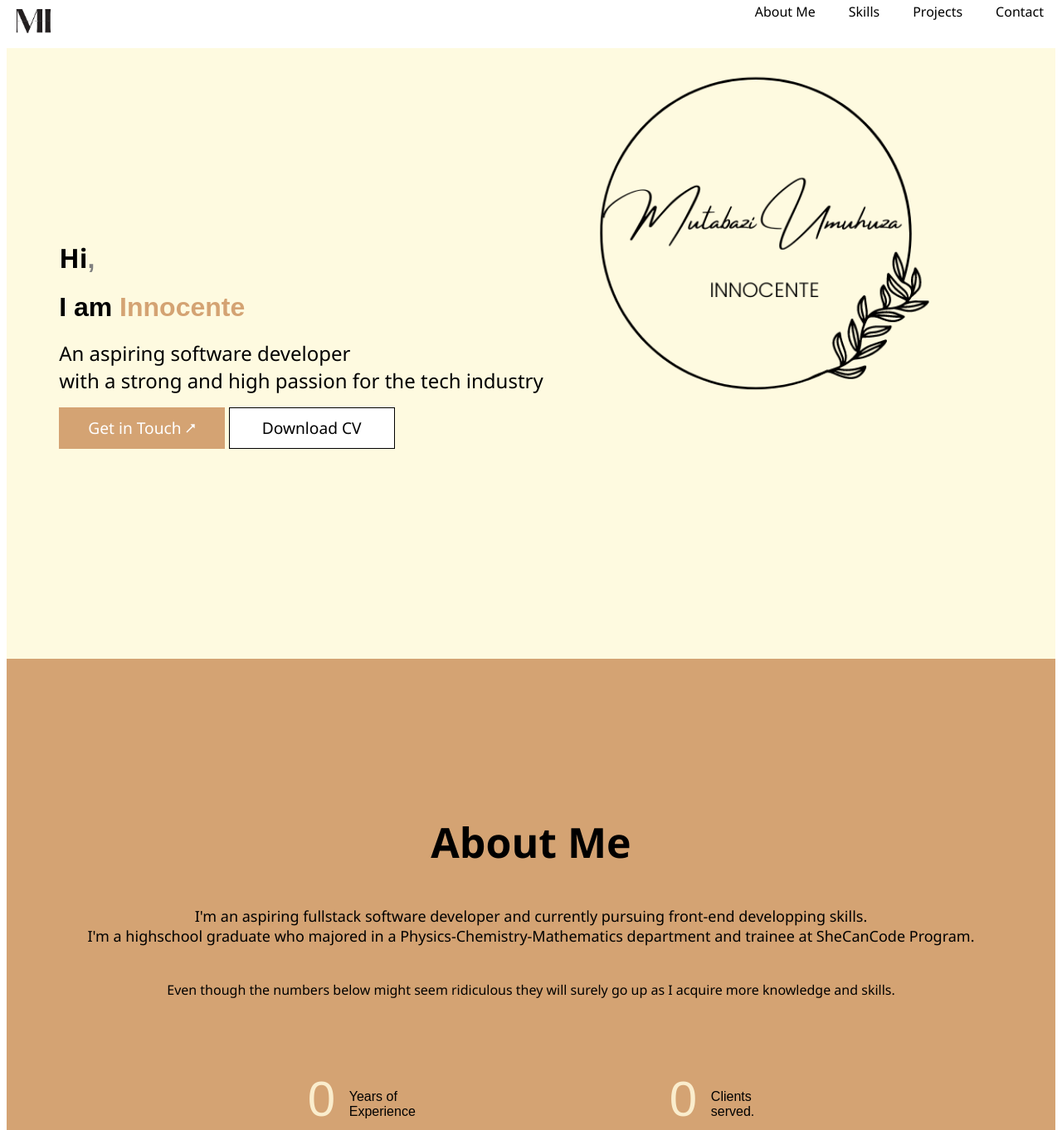
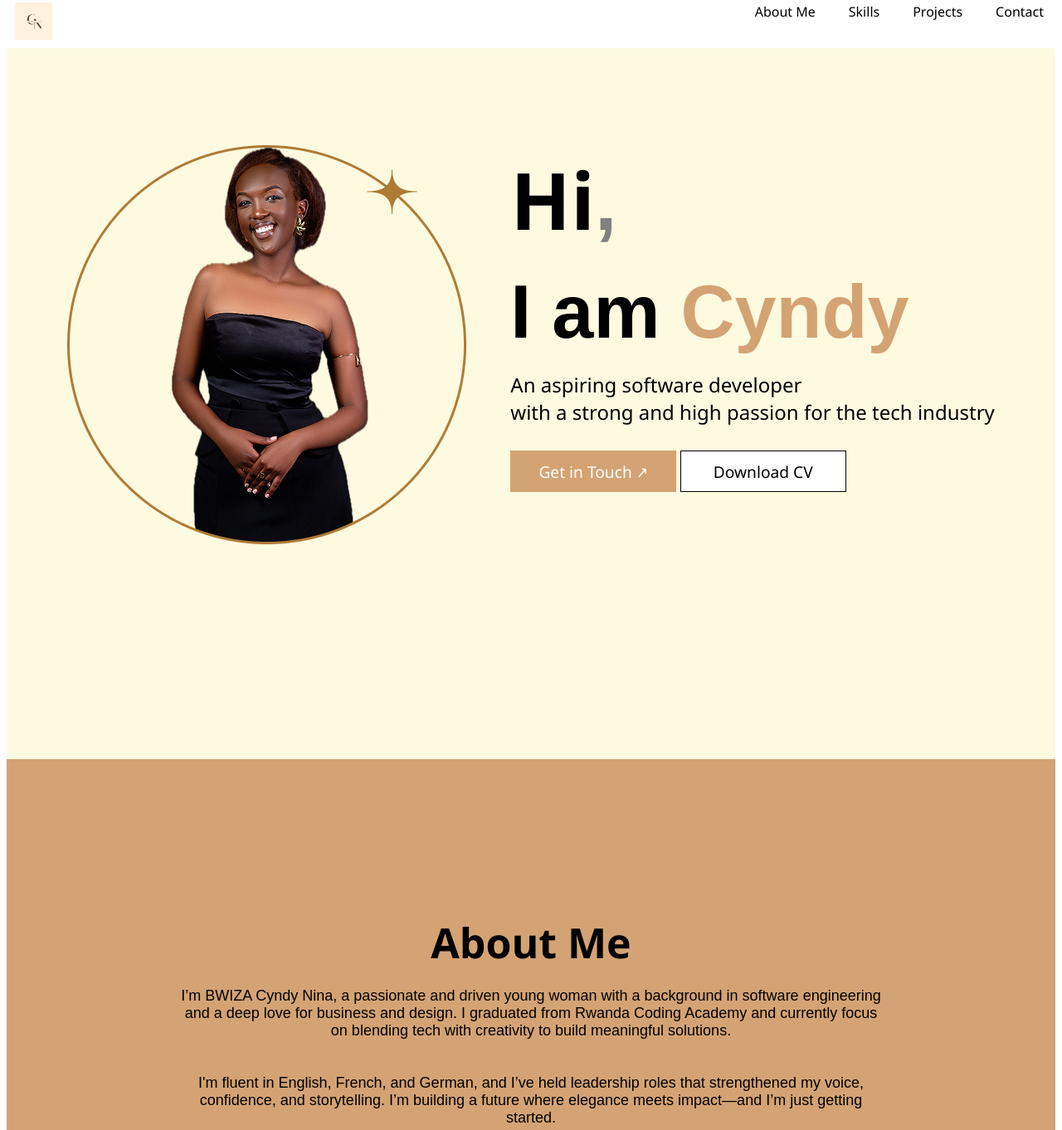
Before and after one commit to innocentemutabazi/Portofolio, a plain HTML site: page index.html in a window 1280 px wide. Shown: the part 23-1385 px from the top of the page at 83% size. Drawn offline with Linux system fonts and the light colour scheme.

Commit message:
Update portfolio layout and content, including CSS adjustments and image replacements

```diff
--- a/index.html
+++ b/index.html
@@ -12,7 +12,7 @@
   <header>
     <nav>
       <a href="#home">
-        <img class="headerlogo" src="./pictures/Mutabazi Umuhuza.png">
+        <img class="headerlogo" src="./pictures/1.png">
       </a>
       <ul>
 
@@ -25,39 +25,40 @@
   </header>
 
   <section id="home">
-    <p>
-      <img class="logo1" src="./pictures/Black Pink Bold Elegant Monogram Personal Brand Logo.png">
-      <br><br><br><br><br><br><br><br><br><br><br><br><br><br>
-
+    <div class="intro-image">
+      <img class="logo1" src="./pictures/Group 1.png">
+    </div>
+    <div class="intro-text">
     <h1>Hi<span class="comma">,</span></h1>
 
-    <h2><span class="intro">I am <span class="greetings">Innocente</span></span></h2>
+    <h2><span class="intro">I am <span class="greetings">Cyndy</span></span></h2>
     <span class="role"> An aspiring software developer <br> with a strong and high passion for the tech industry</span>
+    <div class="buttons-div">
+    <a href="#contact"> <button class="button1">Get in Touch &#x2197;</button></a>
+    <a href="https://flowcv.com/resume/qates8k7eo" target="_blank"> <button class="button2">Download CV</button></a>
+    </div>
+  </div>
 
-    </p>
-    <a href="#contact"> <button class="button1">Get in Touch &#11111;</button></a>
-    <a href="https://resume.io/r/ikiz0VqNU" target="_blank"> <button class="button2">Download CV</button></a>
   </section>
   <section id="about">
     <h1><span class="heading2">About Me</span></h1>
     <p class="p1">
-      I'm an aspiring fullstack software developer and currently pursuing front-end developping skills.
+      I’m BWIZA Cyndy Nina, a passionate and driven young woman with a background in software engineering and a deep love for business and design. I graduated from Rwanda Coding Academy and currently focus on blending tech with creativity to build meaningful solutions.
+      <br>      <br>
       <br>
-      I'm a highschool graduate who majored in a Physics-Chemistry-Mathematics department and trainee at SheCanCode
-      Program.
-      <br>
-      <hr>
-      <hr>
+
+      I'm fluent in English, French, and German, and I’ve held leadership roles that strengthened my voice, confidence, and storytelling. I’m building a future where elegance meets impact—and I’m just getting started.
+
     <p class="ttt"> Even though the numbers below might seem ridiculous they will surely go up as I acquire more
       knowledge and skills.</p>
     <br>
     </p>
     <div class="service">
       <div class="div1">
-        <span class="numbers1">0 </span> <span class="of"> Years of<br> Experience</span>
+        <span class="numbers1">5 </span> <span class="of"> Years of<br> Experience</span>
       </div>
       <div class="div2">
-        <span class="numbers">0 </span><span class="of">Clients<br> served.</span>
+        <span class="numbers">3 </span><span class="of">Clients<br> served.</span>
       </div>
     </div>
   </section>
@@ -96,7 +97,7 @@
           <img class="img2" src="./pictures/Screenshot 2024-02-15 164915.png"><br><br>
           <span class="title">BR Architect Template</span><br>
           <span class="projdescription">For my first project in SheCanCode bootcamp,<br>
-            &#160; &#160;&#160;&#160; We tried recreating the Architect Template from W3school
+            We tried recreating the Architect Template from W3school
             &#11111;
       </a></span>
       <hr>
--- a/portofolio.css
+++ b/portofolio.css
@@ -12,7 +12,9 @@ header {
   width: 100%;
   top: 0%;
 }
-
+.center{
+  text-align: center;
+}
 nav ul {
   list-style-type: none;
   padding: 0;
@@ -87,20 +89,30 @@ h1 {
 }
 
 .intro {
-  font-size: xx-large;
+  font-size: 90px;
 }
-
+.intro-text h1{
+  font-size: 95px;
+}
+.buttons-div{
+  margin:30px 0px;
+}
 .role {
   font-family: "Segoe UI", Tahoma, Geneva, Verdana, sans-serif;
   font-size: x-large;
+  margin-top: 10px;
+  margin-bottom: 20px;
 }
 
 .logo1 {
-  float: right;
-  margin-right: 6%;
-  width: 44%;
+  width: auto;
 }
 
+#home{
+  display: flex;
+  justify-content: space-evenly;
+  padding-top: 15%;
+}
 .button1 {
   background-color: #d4a373;
   height: 50px;
@@ -160,14 +172,11 @@ h1 {
 }
 
 .p1 {
-  display: flex;
-  justify-content: space-around;
-  padding-top: 2%;
+  margin:20px auto;
   text-align: center;
+font-size: 18px;
+width: 70%;
   color: black;
-  font-size: large;
-  font-weight: 300;
-  font-family: "Segoe UI", Tahoma, Geneva, Verdana, sans-serif;
 }
 
 .service {
@@ -251,12 +260,11 @@ hr {
 
 #project {
   background-color: #faedcd;
-  margin-top: 0% !important;
 }
 
 .projectimages {
   display: flex;
-  justify-content: space-around;
+  justify-content: space-evenly;
   margin-left: 5%;
 }
 
@@ -278,11 +286,8 @@ hr {
 }
 
 .title {
-  font-family: "Segoe UI", Tahoma, Geneva, Verdana, sans-serif;
   font-weight: bold;
-  display: flex;
-  justify-self: center;
-  padding-left: 30%;
+
 }
 
 .projdescription {
@@ -348,12 +353,11 @@ hr {
 
 #home {
   background-color: #fefae0;
-  height: 100%;
-  padding-bottom: 20%;
-  padding-left: 5%;
+  height: 90vh;
 }
 
 .ttt {
+  margin: 10px 0px;
   text-align: center;
   font-family: "Segoe UI", Tahoma, Geneva, Verdana, sans-serif;
   font-weight: 200;
```
Also changed, not shown: pictures/1.png (added), pictures/Group 1.png (added), pictures/IMG_8727-removebg-preview.png (added), pictures/IMG_8727.JPG (added), pictures/IMG_8727.png (added).
